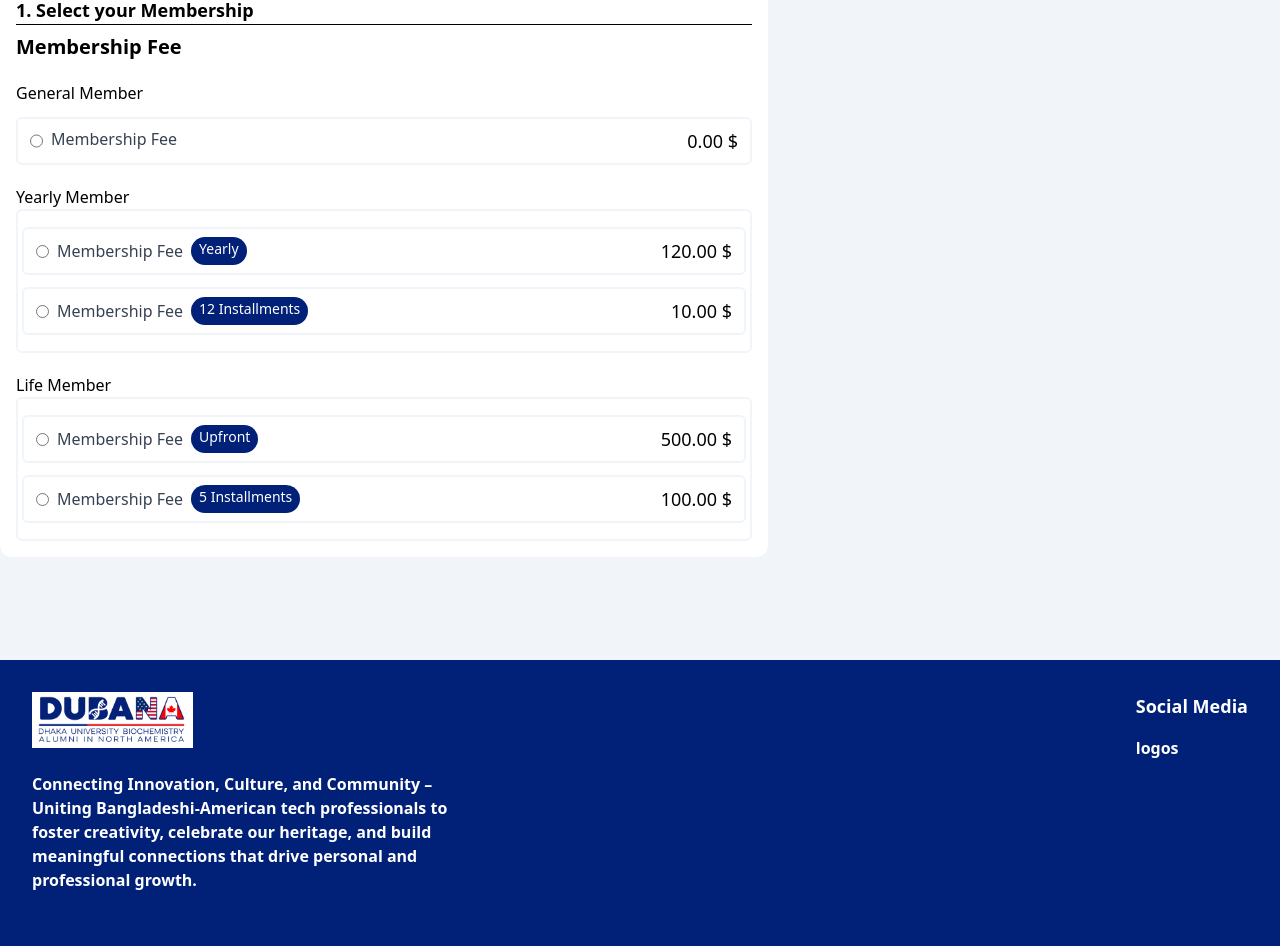
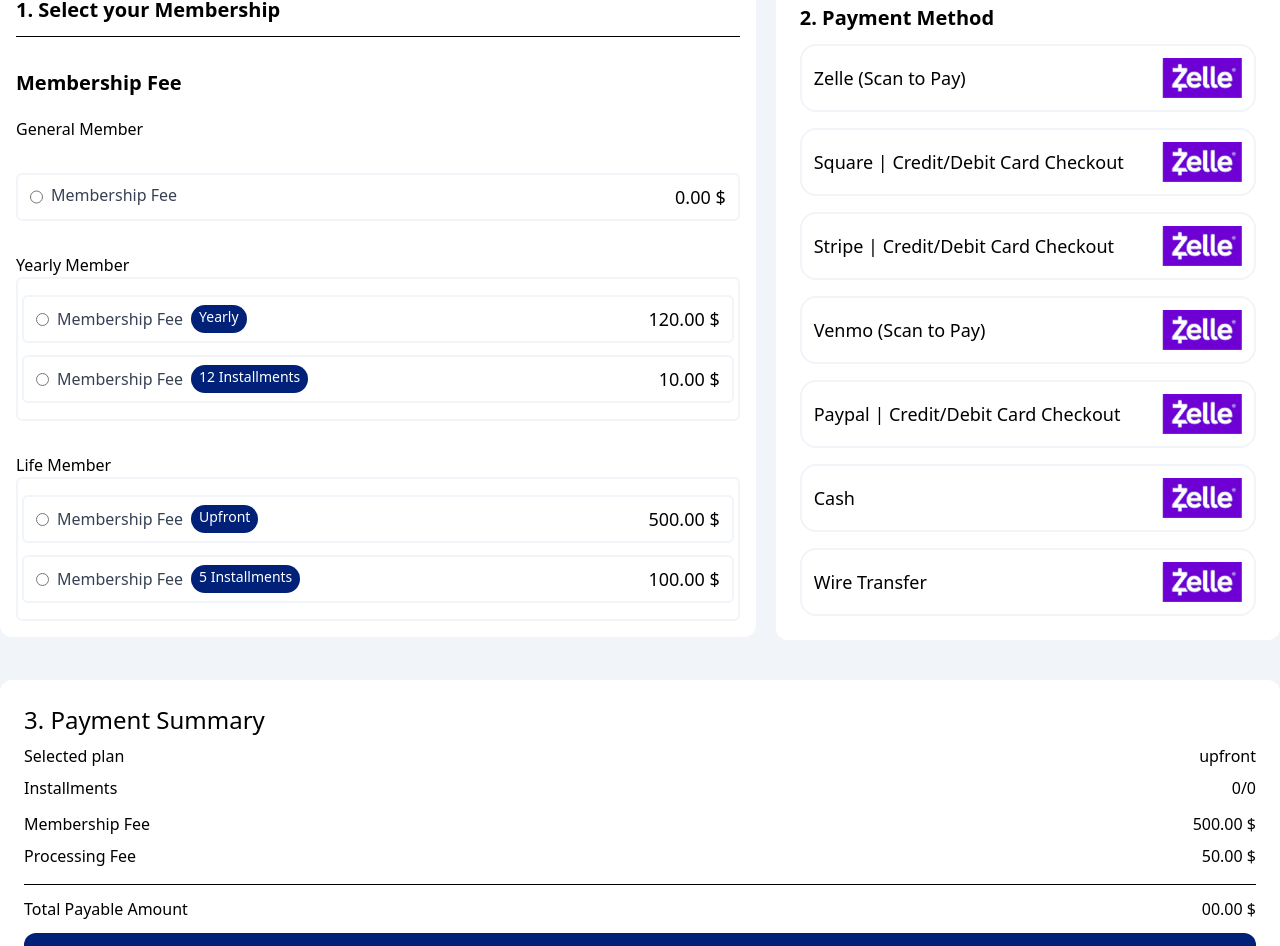
Before and after one commit to TheRABU/dubana-payment, a React (Vite) app: page / in a window 1280 px wide. Shown: the part 276-1222 px from the top of the page. Built offline with nearby package versions, Linux system fonts and the light colour scheme.

Commit message:
ui almost done main part completed need to fix the logos

```diff
--- a/src/components/Navbar.jsx
+++ b/src/components/Navbar.jsx
@@ -20,7 +20,7 @@
             <li className="cursor-pointer">Gallery</li>
             <li className="cursor-pointer">About Us</li>
           </ul>
-          <button className="rounded-lg px-3 py-2 bg-[#012077] text-white text-md">
+          <button className="rounded-lg px-5 py-2 bg-[#012077] text-white text-md flex justify-center items-center">
             Login
           </button>
         </div>
--- a/src/pages/Payment.jsx
+++ b/src/pages/Payment.jsx
@@ -1,18 +1,21 @@
+import zelleLogo from "../assets/zelle.PNG";
+
 const Payment = () => {
   return (
     <>
-      <div className="w-full h-screen ">
-        <section className="h-20 max-w-7xl mx-auto rounded-xl mt-10 bg-[#ffffff]">
+      <div className="w-full my-10 max-w-7xl mx-auto">
+        <section className="h-20 rounded-xl mt-10 bg-[#ffffff]">
           <div className="">
             <h2 className="font-black text-2xl text-left pt-5 pl-4">
               Complete your payment
             </h2>
           </div>
         </section>
-        <main className="flex justify-center items-start max-w-7xl mx-auto mt-10 rounded-md">
-          <div className="membership w-[60%] bg-[#ffffff] rounded-xl p-4">
+        {/* selection */}
+        <main className="flex justify-center items-start mt-10 rounded-md gap-5 mb-10">
+          <div className="membership w-[60%] bg-[#ffffff] rounded-xl space-y-8 p-4">
             <header>
-              <h3 className="text-black font-semibold text-lg">
+              <h3 className="text-black font-semibold text-xl mb-3">
                 1. Select your Membership
               </h3>
               <hr />
@@ -143,8 +146,99 @@
               </div>
             </div> */}
           </div>
-          <div className="payment-method w-[40%]"></div>
+          {/* payment methods */}
+          <div className="payment-method w-[40%] bg-[#ffffff] rounded-xl p-6">
+            <div className="mb-3">
+              <h2 className="text-xl font-semibold text-black">
+                2. Payment Method
+              </h2>
+            </div>
+            <div className="payment-buttons space-y-4 flex-col">
+              <button className="w-full flex justify-center items-center rounded-2xl border-2 cursor-pointer border-slate-100 p-3">
+                <div className="flex justify-between w-full items-center">
+                  <p className="text-lg text-black">Zelle (Scan to Pay) </p>
+                  <img className="h-10 w-20" src={zelleLogo} alt="" />
+                </div>
+              </button>
+              <button className="w-full flex justify-center items-center rounded-2xl border-2 cursor-pointer border-slate-100 p-3">
+                <div className="flex justify-between w-full items-center">
+                  <p className="text-lg text-black">
+                    Square | Credit/Debit Card Checkout{" "}
+                  </p>
+                  <img className="h-10 w-20" src={zelleLogo} alt="" />
+                </div>
+              </button>
+              <button className="w-full flex justify-center items-center rounded-2xl border-2 cursor-pointer border-slate-100 p-3">
+                <div className="flex justify-between w-full items-center">
+                  <p className="text-lg text-black">
+                    Stripe | Credit/Debit Card Checkout{" "}
+                  </p>
+                  <img className="h-10 w-20" src={zelleLogo} alt="" />
+                </div>
+              </button>
+              <button className="w-full flex justify-center items-center rounded-2xl border-2 cursor-pointer border-slate-100 p-3">
+                <div className="flex justify-between w-full items-center">
+                  <p className="text-lg text-black">Venmo (Scan to Pay) </p>
+                  <img className="h-10 w-20" src={zelleLogo} alt="" />
+                </div>
+              </button>
+              <button className="w-full flex justify-center items-center rounded-2xl border-2 cursor-pointer border-slate-100 p-3">
+                <div className="flex justify-between w-full items-center">
+                  <p className="text-lg text-black">
+                    Paypal | Credit/Debit Card Checkout{" "}
+                  </p>
+                  <img className="h-10 w-20" src={zelleLogo} alt="" />
+                </div>
+              </button>
+              <button className="w-full flex justify-center items-center rounded-2xl border-2 cursor-pointer border-slate-100 p-3">
+                <div className="flex justify-between w-full items-center">
+                  <p className="text-lg text-black">Cash</p>
+                  <img className="h-10 w-20" src={zelleLogo} alt="" />
+                </div>
+              </button>
+              <button className="w-full flex justify-center items-center rounded-2xl border-2 cursor-pointer border-slate-100 p-3">
+                <div className="flex justify-between w-full items-center">
+                  <p className="text-lg text-black">Wire Transfer</p>
+                  <img className="h-10 w-20" src={zelleLogo} alt="" />
+                </div>
+              </button>
+            </div>
+          </div>
         </main>
+        {/* payment summary */}
+        <section className="rounded-xl mt-5 w-full p-6 bg-[#ffffff]">
+          <header>
+            <h2 className="text-2xl text-black">3. Payment Summary</h2>
+
+            <div className="flex justify-between items-start mt-2">
+              <p>Selected plan</p>
+              <p>upfront</p>
+            </div>
+            <div className="flex justify-between items-start mt-2">
+              <p>Installments</p>
+              <p>0/0</p>
+            </div>
+          </header>
+          <div className="mt-3">
+            <div className="flex justify-between items-start">
+              <h1>Membership Fee</h1>
+              <p> 500.00 $</p>
+            </div>
+            <div className="flex justify-between items-start mt-2">
+              <p>Processing Fee</p>
+              <p> 50.00 $</p>
+            </div>
+            <hr className="mt-4" />
+
+            <div className="flex justify-between items-start mt-3">
+              <p>Total Payable Amount</p>
+              <p>00.00 $</p>
+            </div>
+            <button className="flex justify-center items-center w-full py-2 cursor-pointer mt-3 rounded-xl bg-[#012077] text-xl text-white">
+              Pay now
+            </button>
+          </div>
+        </section>
       </div>
     </>
   );
```
Also changed, not shown: src/assets/zelle.PNG (added).
